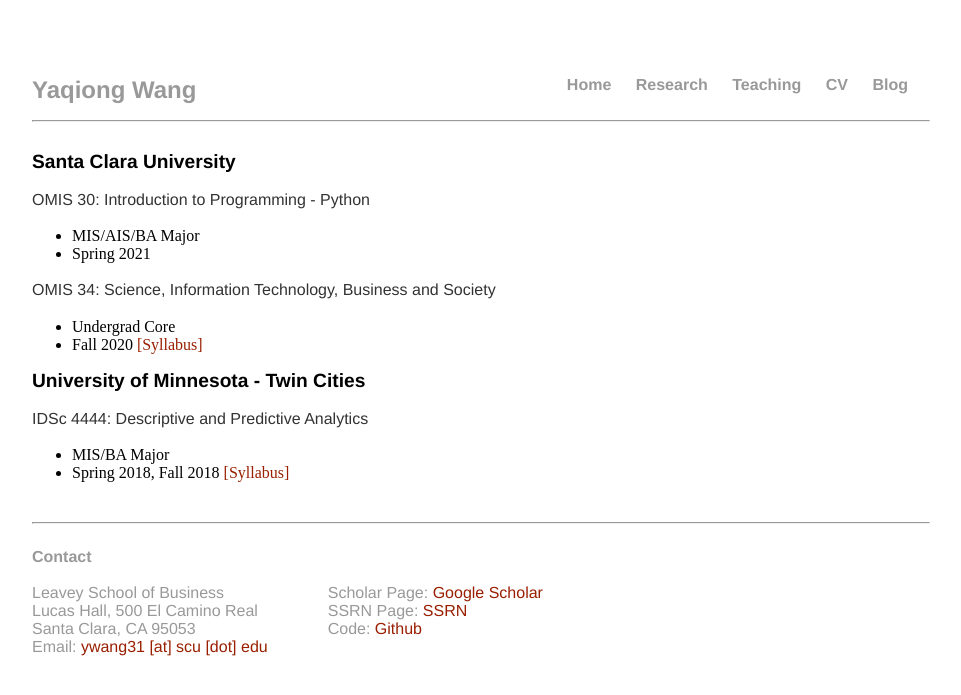
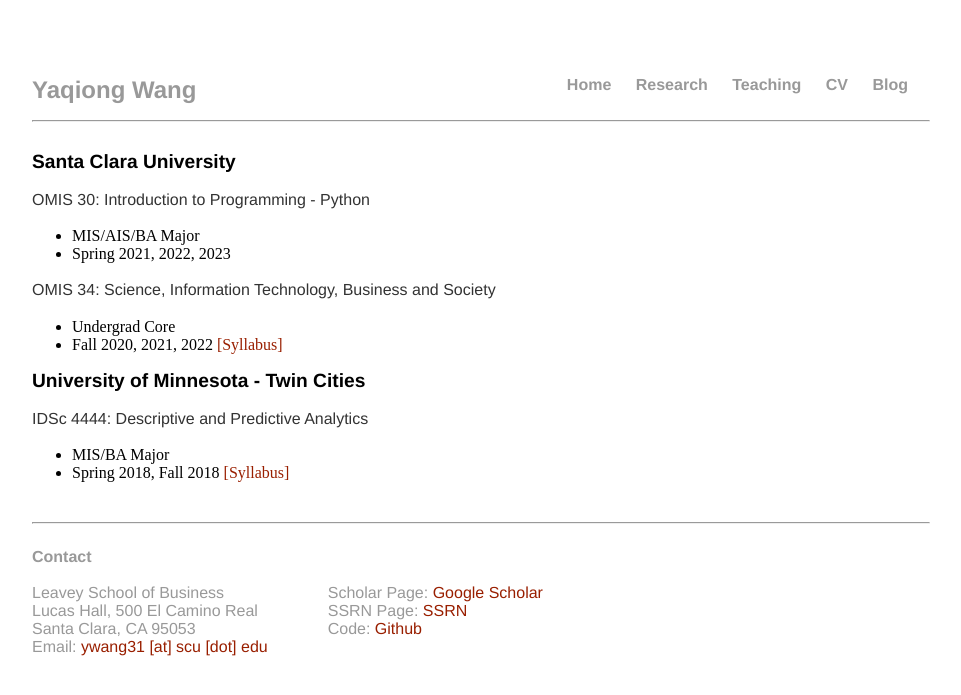
Before and after one commit to YaqiongWang/PersonalWeb, a Jekyll site: the page built from teaching/index.html, in a window 1280 px wide. Shown: the top 695 px of the page, without its empty margins (160-1121 px from the left). Built offline with Jekyll 4.4.1, drawn with Linux system fonts in a browser that asks for light colours.

Commit message:
Update index.html

```diff
--- a/teaching/index.html
+++ b/teaching/index.html
@@ -7,12 +7,12 @@
         <p>OMIS 30: Introduction to Programming - Python</p>
         <ul>
           <li>MIS/AIS/BA Major</li>
-          <li>Spring 2021</li>
+          <li>Spring 2021, 2022, 2023</li>
         </ul>
 			  <p>OMIS 34: Science, Information Technology, Business and Society</p>
         <ul>
           <li>Undergrad Core</li>
-          <li>Fall 2020 <a href="https://github.com/YaqiongWang/yaqiongwang.github.io/blob/master/files/OMIS%2034%20Syllabus%20Fall2020.pdf">[Syllabus]</a></li>
+          <li>Fall 2020, 2021, 2022 <a href="https://github.com/YaqiongWang/yaqiongwang.github.io/blob/master/files/OMIS%2034%20Syllabus%20Fall2020.pdf">[Syllabus]</a></li>
         </ul>
 
         <h1>University of Minnesota - Twin Cities</h1>
```
